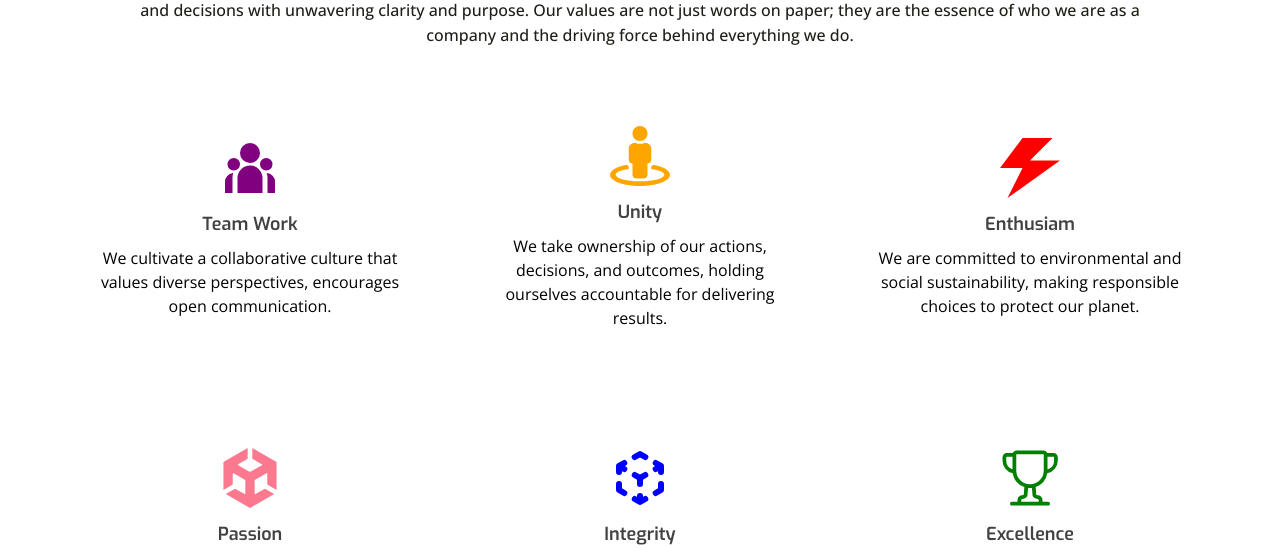
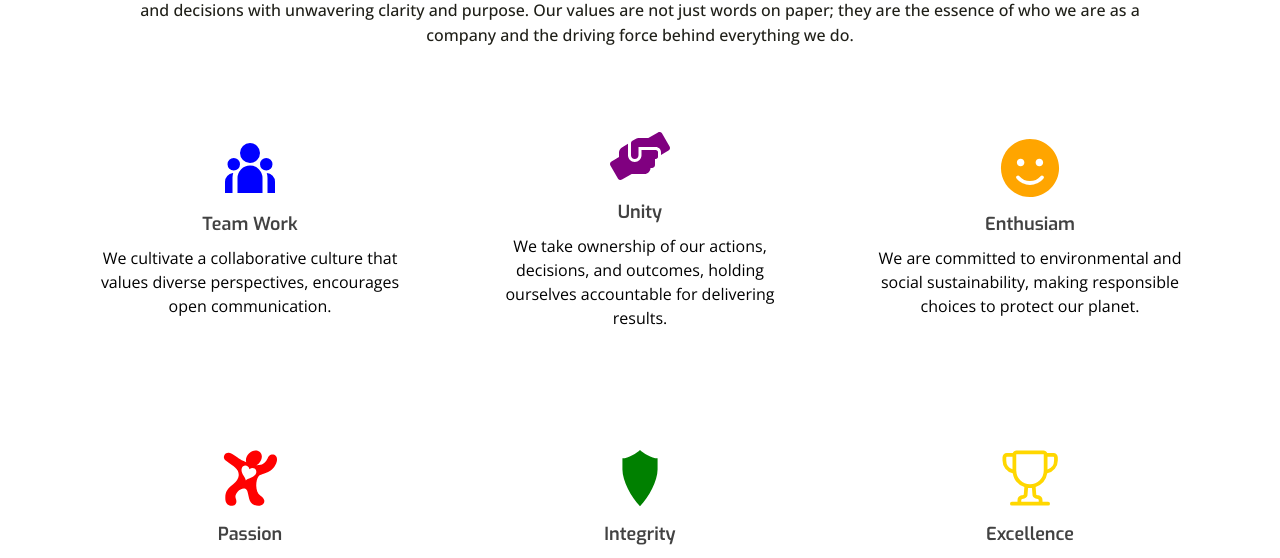
Before and after one commit to Michael-Builds/Atmostech-Solutions, a React (Create React App) app: page /company in a window 1280 px wide. Shown: the part 2700-3258 px from the top of the page. Built offline with nearby package versions, Linux system fonts and the light colour scheme.

Commit message:
Image designs

```diff
--- a/src/components/About/Mission.jsx
+++ b/src/components/About/Mission.jsx
@@ -3,10 +3,10 @@ import { useInView } from 'react-intersection-observer';
 import Image1 from './Mission.png';
 import Image2 from './Vision.png';
 import { RiTeamFill } from 'react-icons/ri';
-import { FaStreetView } from 'react-icons/fa';
-import { ImPower } from 'react-icons/im';
-import { SiUnity } from 'react-icons/si';
-import { HiCubeTransparent } from 'react-icons/hi';
+import { FaHandsHelping  } from 'react-icons/fa';
+import { FaSmile } from 'react-icons/fa';
+import { GiHeartInside  } from 'react-icons/gi';
+import { GiShield  } from 'react-icons/gi';
 import { GoTrophy } from 'react-icons/go';
 
 
@@ -114,7 +114,7 @@ const MissionVision = () => {
             </div>
             <div id='value-card' className=' w-65 h-75 p-4 value-card zoom-in-1 bg-white mx-4 mb-8 flex flex-col justify-center items-center'>
               <span className="text-4xl font-bold mb-2">
-                <FaStreetView className='value-icon-surround value-icon' />
+                <FaHandsHelping  className='value-icon-surround value-icon' />
               </span>
               <span className="text-gray-800 text-center value-head">Unity</span>
               <p className='text-center value-sentence'>
@@ -124,7 +124,7 @@ const MissionVision = () => {
 
             <div id='value-card' className=' w-65 h-75 p-4 value-card zoom-in-2 bg-white mx-4 mb-8 flex flex-col justify-center items-center'>
               <span className="text-4xl font-bold mb-2">
-                <ImPower className='value-icon-power value-icon' />
+                <FaSmile className='value-icon-power value-icon' />
               </span>
               <span className="text-gray-800 text-center value-head">Enthusiam</span>
               <p className='text-center value-sentence'>
@@ -134,7 +134,7 @@ const MissionVision = () => {
 
             <div id='value-card' className=' w-65 h-75 p-4 value-card zoom-in-3 bg-white mx-4 mb-8 flex flex-col justify-center items-center'>
               <span className="text-4xl font-bold mb-2">
-                <SiUnity className='value-icon-unity value-icon' />
+                <GiHeartInside  className='value-icon-unity value-icon' />
               </span>
               <span className="text-gray-800 text-center value-head">Passion</span>
               <p className='text-center value-sentence'>
@@ -143,7 +143,7 @@ const MissionVision = () => {
 
             <div id='value-card' className=' w-65 h-75 p-4 value-card zoom-in-4 bg-white mx-4 mb-8 flex flex-col justify-center items-center'>
               <span className="text-4xl font-bold mb-2">
-                <HiCubeTransparent className='value-icon-transparent value-icon' />
+                <GiShield id='shield'  className='value-icon-transparent value-icon' />
               </span>
               <span className="text-gray-800 text-center value-head">Integrity</span>
               <p className='text-center value-sentence'>
--- a/src/main.css
+++ b/src/main.css
@@ -410,6 +410,7 @@
   width: 390px;
   height: 400px;
 }
+
 
 #vision-image {
   width: 400px;
@@ -1077,48 +1078,41 @@
 }
 
 .value-icon-team {
-  color: purple;
+  color: blue ;
   height: 60px;
   width: 60px;
 }
-
 .value-icon-surround {
-  color: orange;
+  color: purple ;
   height: 60px;
   width: 60px;
 }
-
 .value-icon-power {
+  color: Orange ;
+  height: 60px;
+  width: 60px;
+}
+.value-icon-unity {
   color: red;
   height: 60px;
   width: 60px;
 }
-
-.value-icon-unity {
-  color: rgb(251, 121, 143);
-  height: 60px;
-  width: 60px;
-}
-
 .value-icon-transparent {
-  color: blue;
-  height: 60px;
-  width: 60px;
-}
-
-.value-icon-trophy {
   color: green;
   height: 60px;
   width: 60px;
 }
-
+.value-icon-trophy {
+  color: gold ;
+  height: 60px;
+  width: 60px;
+}
 .value-head {
   font-family: "Exo", sans-serif;
   font-size: 18px;
   font-weight: 600;
   margin-top: 5px;
 }
-
 .blog-title {
   font-family: "Exo", sans-serif;
   font-size: 32px;
@@ -1126,13 +1120,11 @@
   margin-top: 30px;
   color: #1f1f18;
 }
-
 .main-card {
   width: 320px;
   transition: transform 0.3s, box-shadow 0.3s;
   box-shadow: 0px 4px 6px rgba(0, 0, 0, 0.4);
 }
-
 .main-card:hover {
   transform: translateY(-10px);
   box-shadow: 0px 6px 8px rgba(7, 124, 7, 0.2);
```
